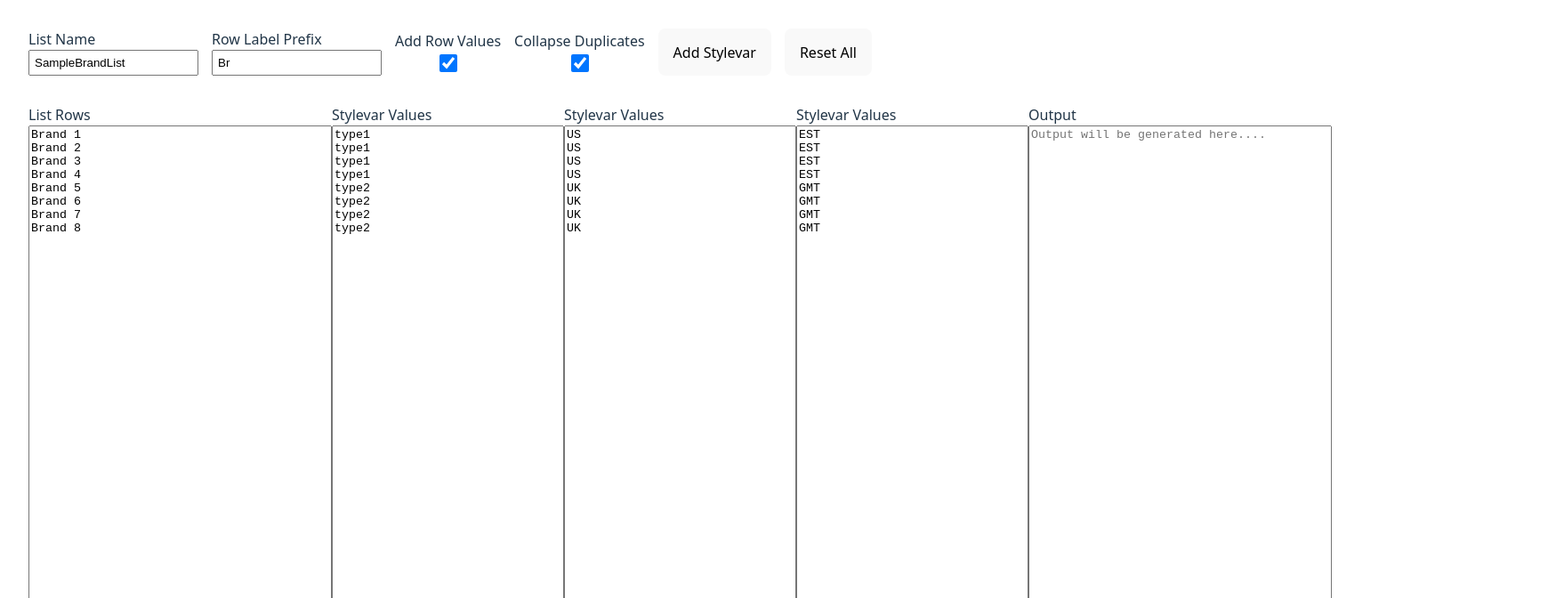
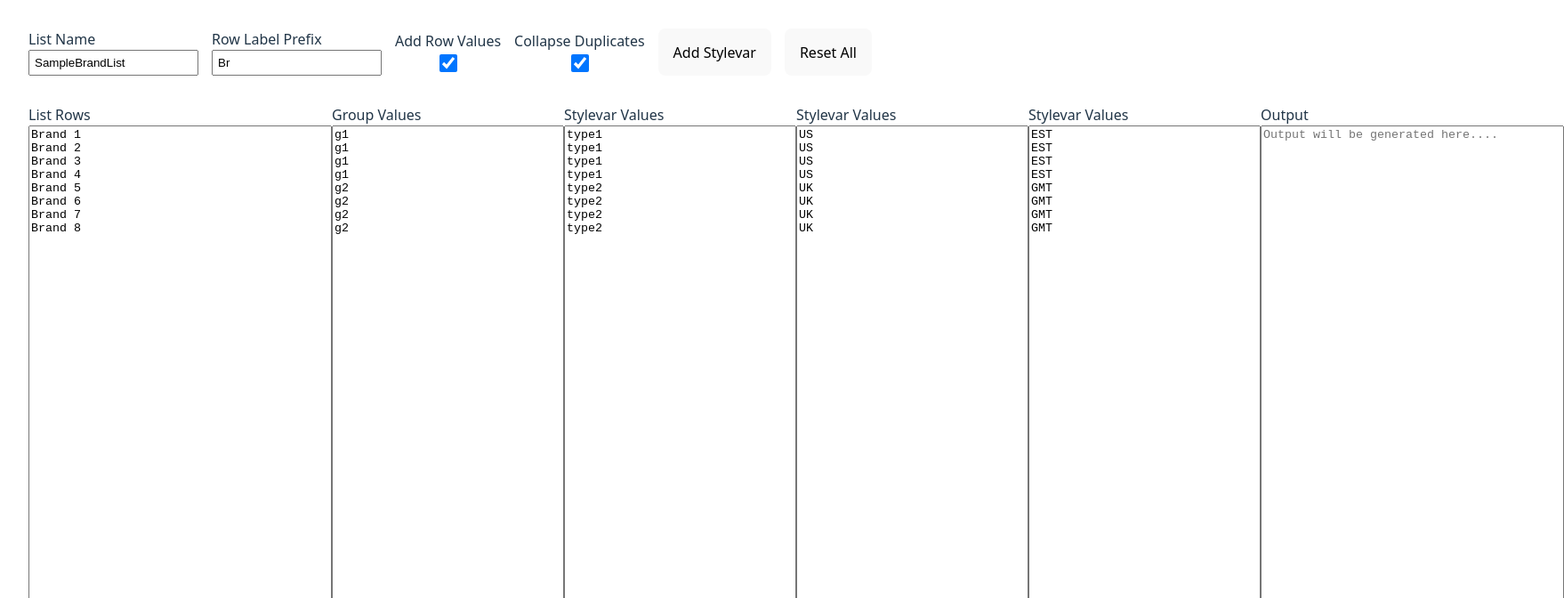
Before and after one commit to codak2/defineListGen, a React (Vite) app: page / in a window 1280 px wide. Shown: the top 672 px of the page at 89% size, 1758 px wide, since content can reach past the window. Built offline with nearby package versions, Linux system fonts and the light colour scheme.

Commit message:
add new groups container to render groups values

```diff
--- a/src/App.jsx
+++ b/src/App.jsx
@@ -14,6 +14,7 @@ import genList from "./utils/genList.js"
 // Data
 import initialListData from './data/initialListData.js'
 import sampleListData from "./data/sampleListData.js"
+import GroupsContainer from './components/GroupsContainer.jsx'
 
 
 function App() {
@@ -173,6 +174,11 @@ function App() {
 
 
 
+          <GroupsContainer
+            grpValList={listData.groupValues.join("\n")}
+          />
+
+
           {listData.styleVars.name.map((SVName, index) => {
             return (
               <SVContainer
--- /dev/null
+++ b/src/components/GroupsContainer.jsx
@@ -0,0 +1,37 @@
+const GroupsContainer = (props) =>{
+
+    return(
+
+        <>
+
+        <div id="groupvalContainer" className='container2'>
+            <label htmlFor=""> Group Values <br />
+              <textarea name="" id=""
+              placeholder='Enter Groups Values'
+              cols="30"
+              rows="40"
+              value={props.grpValList}
+            //   onChange={(e) => props.handleStyleVarValueChange(e, props.index)}
+              />
+            </label>
+
+            {/* <label htmlFor=""> Stylevar Name <br />
+              <input type="text"
+              placeholder='Enter Stylevar Name'
+              value={props.SVName}
+              onChange={(e) => props.handleStyleVarChange(e, props.index)}
+              />
+            </label>
+
+            <button type="button"
+            onClick={() => props.handleRemoveStylevar(props.index)}
+            >Remove Stylevar</button> */}
+
+          </div>
+
+        </>
+    )
+
+}
+
+export default GroupsContainer;
```
